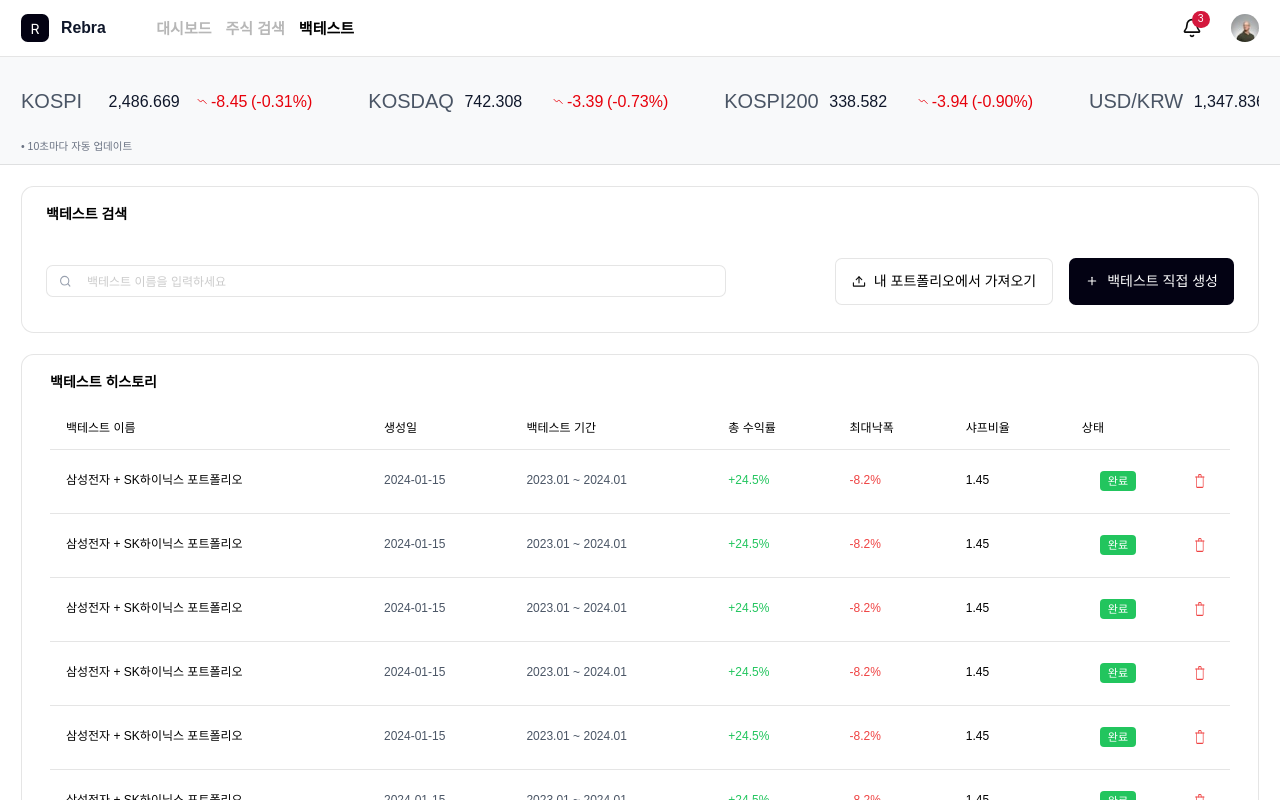
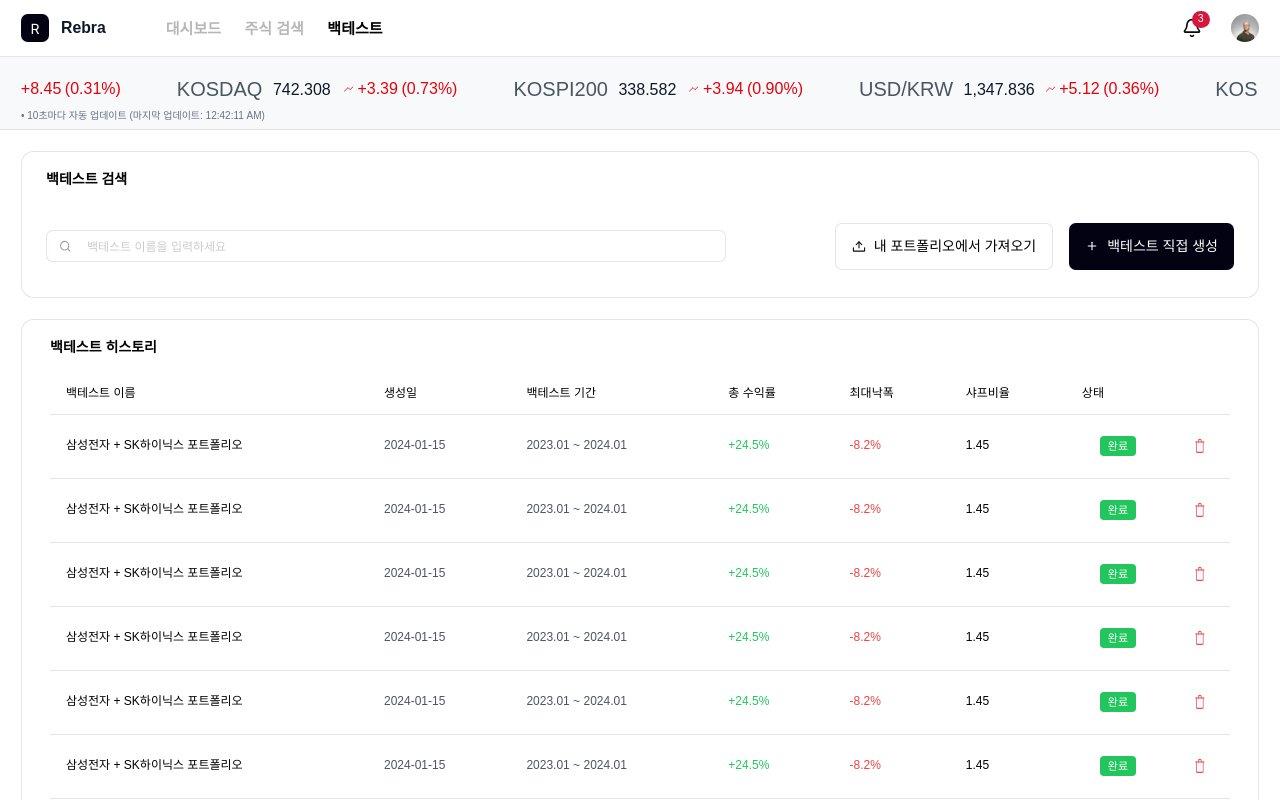
Before and after one commit to llcodingll/rebra, a React (Vite) app in the folder frontend/: page /dashboard/backtest in a window 1280 px wide. Shown: the top 800 px of the page. Built offline with nearby package versions, Linux system fonts and the light colour scheme; a web font is replaced by a local one.

Commit message:
fix: Kospi 스크롤 애니메이션 버벅거림 문제 해결

```diff
--- a/frontend/src/widget/common/Header.module.css
+++ b/frontend/src/widget/common/Header.module.css
@@ -113,7 +113,7 @@
   align-items: center;
   gap: 7px;
   padding-top: 2px;
-  padding-left: 10.5px;
+  padding-left: 20px;
   background: none;
   border: none;
   cursor: pointer;
--- a/frontend/src/widget/common/MarketTicker.module.css
+++ b/frontend/src/widget/common/MarketTicker.module.css
@@ -1,21 +1,29 @@
 .ticker {
   background: #f8f9fa;
-  border-bottom: 1px solid rgba(0,0,0,0.1);
+  border-bottom: 1px solid rgba(0, 0, 0, 0.1);
   width: 100%;
 }
 
 .container {
-  padding: 10.5px 21px 11.5px;
+  padding: 12px 21px 6px;
   width: 100%;
 }
 
 .scrollContainer {
+  width: 100%;
+  height: 40px;
+  overflow: hidden;
+  position: relative;
+}
+
+.scrollContent {
   display: flex;
   align-items: center;
-  justify-content: flex-start;
-  overflow-x: auto;
   gap: 28px;
-  height: 68px;
+  height: 100%;
+  width: fit-content;
+  will-change: transform;
+  transform: translateZ(0);
 }
 
 .tickerItem {
@@ -23,6 +31,7 @@
   align-items: center;
   gap: 10.5px;
   min-width: fit-content;
+  flex-shrink: 0;
   padding-right: 28px;
 }
 
@@ -31,7 +40,6 @@
   font-family: 'ABeeZee', sans-serif;
   color: #4a5565;
   line-height: 21px;
-  min-width: 77px;
 }
 
 .itemValue {
@@ -39,7 +47,7 @@
   font-family: 'ABeeZee', sans-serif;
   color: #0f172a;
   line-height: 21px;
-  min-width: 78px;
+  min-width: 60px;
 }
 
 .changeContainer {
@@ -61,6 +69,14 @@
   height: 100%;
 }
 
+.changeIcon.positive svg path {
+  stroke: #e7000b;
+}
+
+.changeIcon.negative svg path {
+  stroke: #0066cc;
+}
+
 .changeText {
   display: flex;
   gap: 3.5px;
@@ -69,21 +85,28 @@
 .changeValue {
   font-size: 16px;
   font-family: 'ABeeZee', sans-serif;
-  color: #e7000b;
   line-height: 17.5px;
 }
 
 .changePercent {
   font-size: 16px;
   font-family: 'ABeeZee', sans-serif;
-  color: #e7000b;
   line-height: 17.5px;
 }
 
+.changeValue.positive,
+.changePercent.positive {
+  color: #e7000b;
+}
+
+.changeValue.negative,
+.changePercent.negative {
+  color: #0066cc;
+}
+
 .updateInfo {
-  font-size: 10.5px;
+  font-size: 10px;
   font-family: 'Segoe UI Symbol', sans-serif;
   color: #6a7282;
   line-height: 14px;
-  margin-top: 3px;
 }
--- a/frontend/src/widget/common/MarketTicker.tsx
+++ b/frontend/src/widget/common/MarketTicker.tsx
@@ -1,62 +1,144 @@
+import { useState, useEffect, useRef } from 'react';
 import styles from './MarketTicker.module.css';
 
 export default function MarketTicker() {
+  const containerRef = useRef<HTMLDivElement>(null);
+  const contentRef = useRef<HTMLDivElement>(null);
+  const animationRef = useRef<number | null>(null);
+
   const marketData = [
     {
       name: 'KOSPI',
       value: '2,486.669',
-      change: '-8.45',
-      changePercent: '(-0.31%)',
-      isNegative: true
+      change: '+8.45',
+      changePercent: '(0.31%)',
+      isNegative: false,
     },
     {
       name: 'KOSDAQ',
       value: '742.308',
-      change: '-3.39',
-      changePercent: '(-0.73%)',
-      isNegative: true
+      change: '+3.39',
+      changePercent: '(0.73%)',
+      isNegative: false,
     },
     {
       name: 'KOSPI200',
       value: '338.582',
-      change: '-3.94',
-      changePercent: '(-0.90%)',
-      isNegative: true
+      change: '+3.94',
+      changePercent: '(0.90%)',
+      isNegative: false,
     },
     {
       name: 'USD/KRW',
       value: '1,347.836',
-      change: '-5.12',
-      changePercent: '(-0.36%)',
-      isNegative: true
-    }
+      change: '+5.12',
+      changePercent: '(0.36%)',
+      isNegative: false,
+    },
   ];
+
+  const [lastUpdateTime] = useState(() => new Date().toLocaleTimeString());
+
+  useEffect(() => {
+    const container = containerRef.current;
+    const content = contentRef.current;
+    if (!container || !content) return;
+
+    let translateX = 0;
+    const speed = 0.5;
+
+    const animate = () => {
+      if (!content) return;
+
+      translateX -= speed;
+
+      // 첫 번째 아이템이 화면을 완전히 벗어났는지 체크
+      const firstItem = content.children[0] as HTMLElement;
+      if (firstItem) {
+        const firstItemRect = firstItem.getBoundingClientRect();
+        const containerRect = container.getBoundingClientRect();
+
+        // 첫 번째 아이템이 완전히 왼쪽으로 사라졌을 때
+        if (firstItemRect.right < containerRect.left) {
+          // 첫 번째 아이템을 맨 뒤로 이동 (DOM 조작)
+          content.appendChild(firstItem);
+          // 위치 조정: 아이템을 뒤로 보낸 만큼 전체를 오른쪽으로
+          translateX += firstItemRect.width + 28; // width + gap
+        }
+      }
+
+      // transform 적용
+      content.style.transform = `translateX(${translateX}px)`;
+      animationRef.current = requestAnimationFrame(animate);
+    };
+
+    // 초기 시작 전 약간의 지연
+    setTimeout(() => {
+      animationRef.current = requestAnimationFrame(animate);
+    }, 100);
+
+    return () => {
+      if (animationRef.current) {
+        cancelAnimationFrame(animationRef.current);
+      }
+    };
+  }, []);
+
+  const renderMarketItems = () => {
+    return marketData.map((item, index) => (
+      <div key={index} className={styles.tickerItem}>
+        <div className={styles.itemName}>{item.name}</div>
+        <div className={styles.itemValue}>{item.value}</div>
+        <div className={styles.changeContainer}>
+          <div className={`${styles.changeIcon} ${item.isNegative ? styles.negative : styles.positive}`}>
+            {item.isNegative ? (
+              <svg viewBox='0 0 11 6' fill='none' xmlns='http://www.w3.org/2000/svg'>
+                <path
+                  d='M9.75 5.375L6.03125 1.65625L3.84375 3.84375L1 1'
+                  stroke='#e7000b'
+                  strokeWidth='0.875'
+                  strokeLinecap='round'
+                  strokeLinejoin='round'
+                />
+              </svg>
+            ) : (
+              <svg viewBox='0 0 11 6' fill='none' xmlns='http://www.w3.org/2000/svg'>
+                <path
+                  d='M1 5L4.71875 1.28125L6.90625 3.46875L9.75 0.625'
+                  stroke='#0066cc'
+                  strokeWidth='0.875'
+                  strokeLinecap='round'
+                  strokeLinejoin='round'
+                />
+              </svg>
+            )}
+          </div>
+          <div className={styles.changeText}>
+            <span className={`${styles.changeValue} ${item.isNegative ? styles.negative : styles.positive}`}>
+              {item.change}
+            </span>
+            <span className={`${styles.changePercent} ${item.isNegative ? styles.negative : styles.positive}`}>
+              {item.changePercent}
+            </span>
+          </div>
+        </div>
+      </div>
+    ));
+  };
 
   return (
     <div className={styles.ticker}>
       <div className={styles.container}>
-        <div className={styles.scrollContainer}>
-          {marketData.map((item, index) => (
-            <div key={index} className={styles.tickerItem}>
-              <div className={styles.itemName}>{item.name}</div>
-              <div className={styles.itemValue}>{item.value}</div>
-              <div className={styles.changeContainer}>
-                <div className={styles.changeIcon}>
-                  <svg viewBox="0 0 11 6" fill="none" xmlns="http://www.w3.org/2000/svg">
-                    <path d="M9.75 5.375L6.03125 1.65625L3.84375 3.84375L1 1" stroke="#E7000B" strokeWidth="0.875" strokeLinecap="round" strokeLinejoin="round"/>
-                  </svg>
-                </div>
-                <div className={styles.changeText}>
-                  <span className={styles.changeValue}>{item.change}</span>
-                  <span className={styles.changePercent}>{item.changePercent}</span>
-                </div>
-              </div>
-            </div>
-          ))}
+        <div className={styles.scrollContainer} ref={containerRef}>
+          <div className={styles.scrollContent} ref={contentRef}>
+            {/* 여러 번 반복해서 연속성 보장 */}
+            {renderMarketItems()}
+            {renderMarketItems()}
+            {renderMarketItems()}
+            {renderMarketItems()}
+          </div>
         </div>
-        <div className={styles.updateInfo}>
-          • 10초마다 자동 업데이트
-        </div>
+        <div className={styles.updateInfo}>• 10초마다 자동 업데이트 (마지막 업데이트: {lastUpdateTime})</div>
       </div>
     </div>
   );
```
